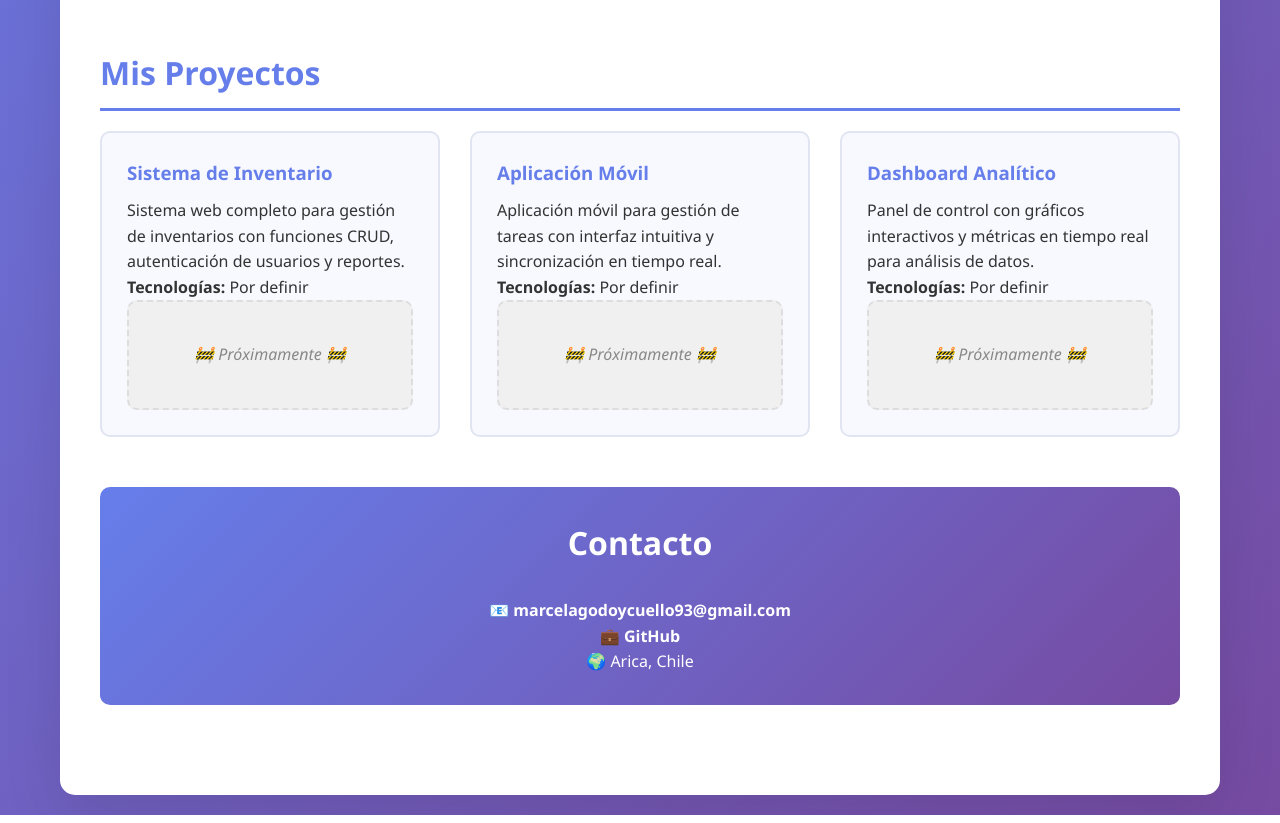
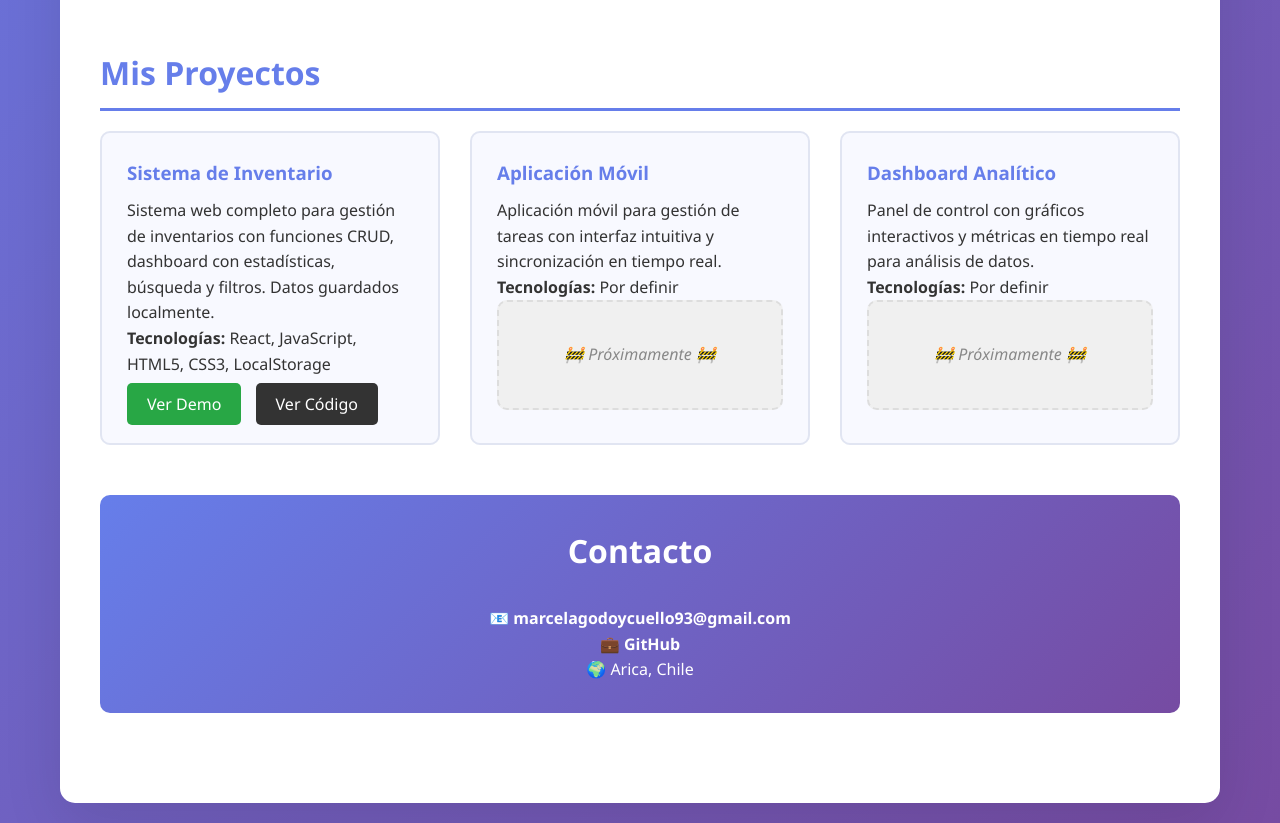
Before and after one commit to MarcelaGodoy93/mi-portfolio, a plain HTML site: page index.html in a window 1280 px wide. Shown: the part 827-1650 px from the top of the page. Drawn offline with Linux system fonts and the light colour scheme.

Commit message:
Primera versión de mi portfolio

```diff
--- a/index.html
+++ b/index.html
@@ -213,12 +213,15 @@
             <section class="section">
                 <h2>Mis Proyectos</h2>
                 <div class="projects-grid">
-                    <div class="project-card">
-                        <h3>Sistema de Inventario</h3>
-                        <p>Sistema web completo para gestión de inventarios con funciones CRUD, autenticación de usuarios y reportes.</p>
-                        <p><strong>Tecnologías:</strong> Por definir</p>
-                        <div class="coming-soon">🚧 Próximamente 🚧</div>
-                    </div>
+                  <div class="project-card">
+    <h3>Sistema de Inventario</h3>
+    <p>Sistema web completo para gestión de inventarios con funciones CRUD, dashboard con estadísticas, búsqueda y filtros. Datos guardados localmente.</p>
+    <p><strong>Tecnologías:</strong> React, JavaScript, HTML5, CSS3, LocalStorage</p>
+    <div style="margin-top: 15px;">
+        <a href="https://sistema-inventario-pi.vercel.app/" target="_blank" style="background: #28a745; color: white; padding: 10px 20px; text-decoration: none; border-radius: 5px; margin-right: 10px;">Ver Demo</a>
+        <a href="https://github.com/MarcelaGodoy93/sistema-inventario" target="_blank" style="background: #333; color: white; padding: 10px 20px; text-decoration: none; border-radius: 5px;">Ver Código</a>
+    </div>
+</div>
                     <div class="project-card">
                         <h3>Aplicación Móvil</h3>
                         <p>Aplicación móvil para gestión de tareas con interfaz intuitiva y sincronización en tiempo real.</p>
```
